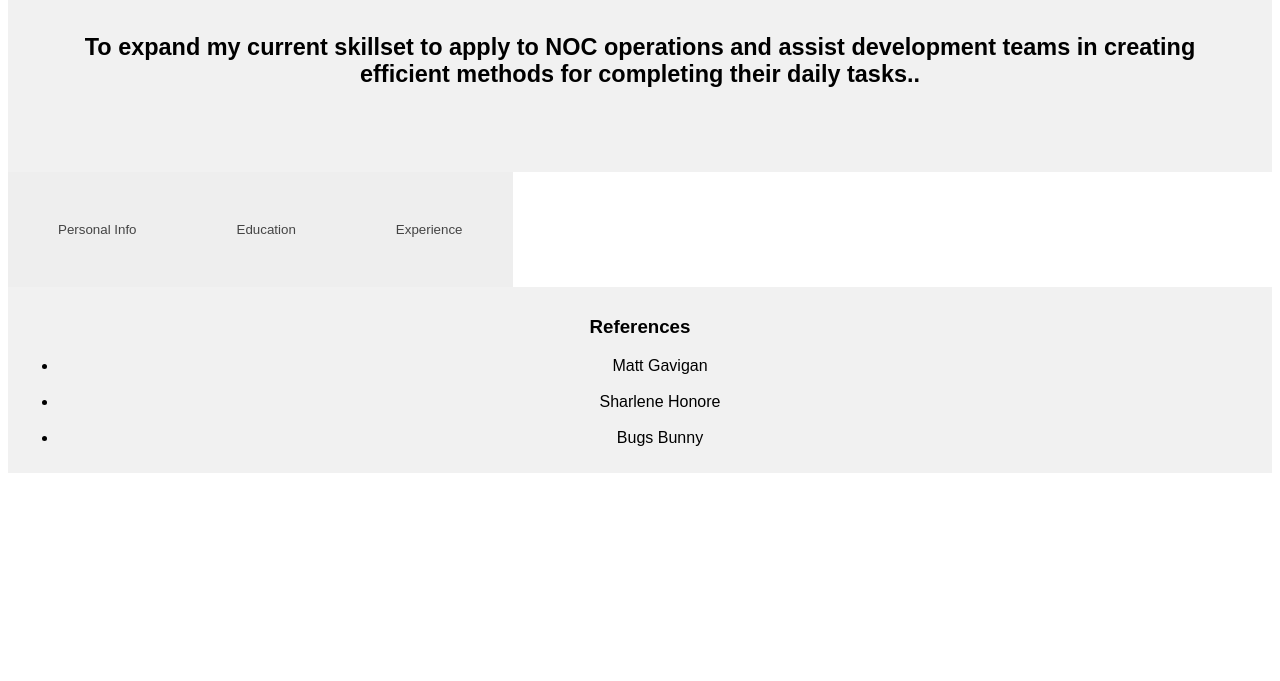
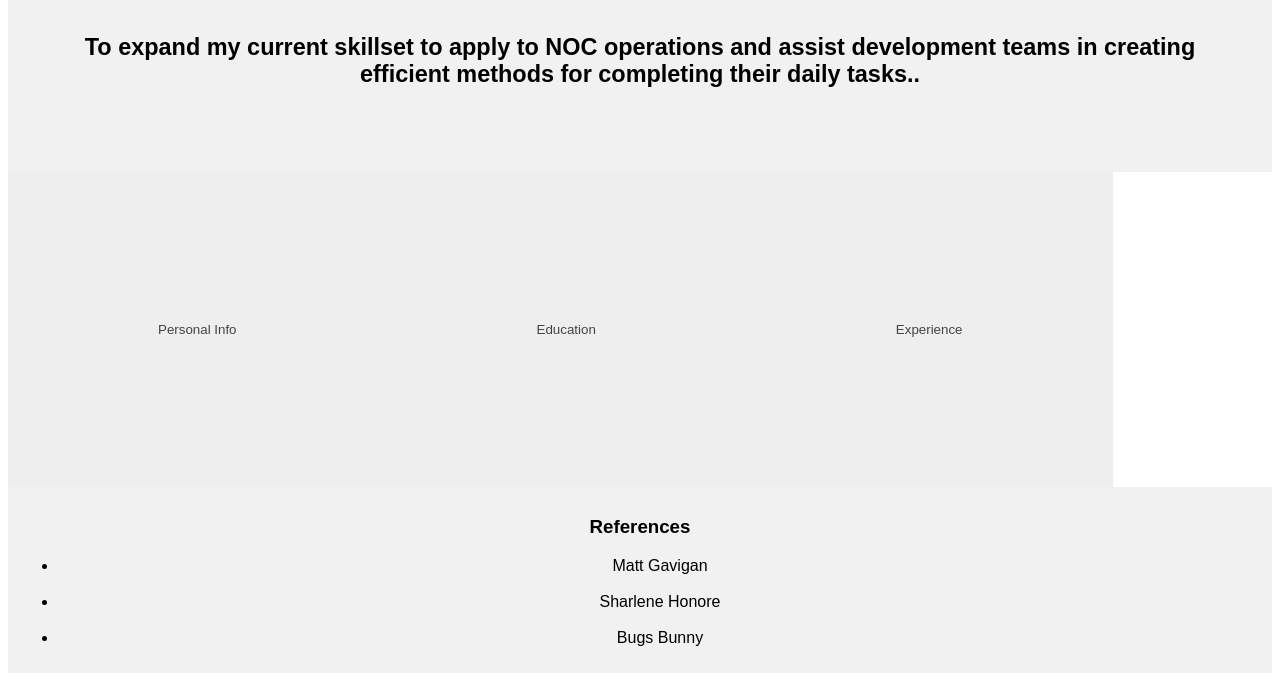
Before and after one commit to bgavigan/AME220Spring2022, a plain HTML site: page Module4/bgaviganresume.html in a window 1280 px wide. Shown: the part 250-931 px from the top of the page. Before the commit the page ends 800 px from the top, so only its background shows below. Drawn offline with Linux system fonts and the light colour scheme.

Commit message:
Update styles.css

```diff
--- a/Module4/styles.css
+++ b/Module4/styles.css
@@ -75,7 +75,7 @@ body {
   background-color: #eee;
   color: #444;
   cursor: pointer;
-  padding: 50px;
+  padding: 150px;
   width: 100%;
   text-align: center;
   border: none;
```
